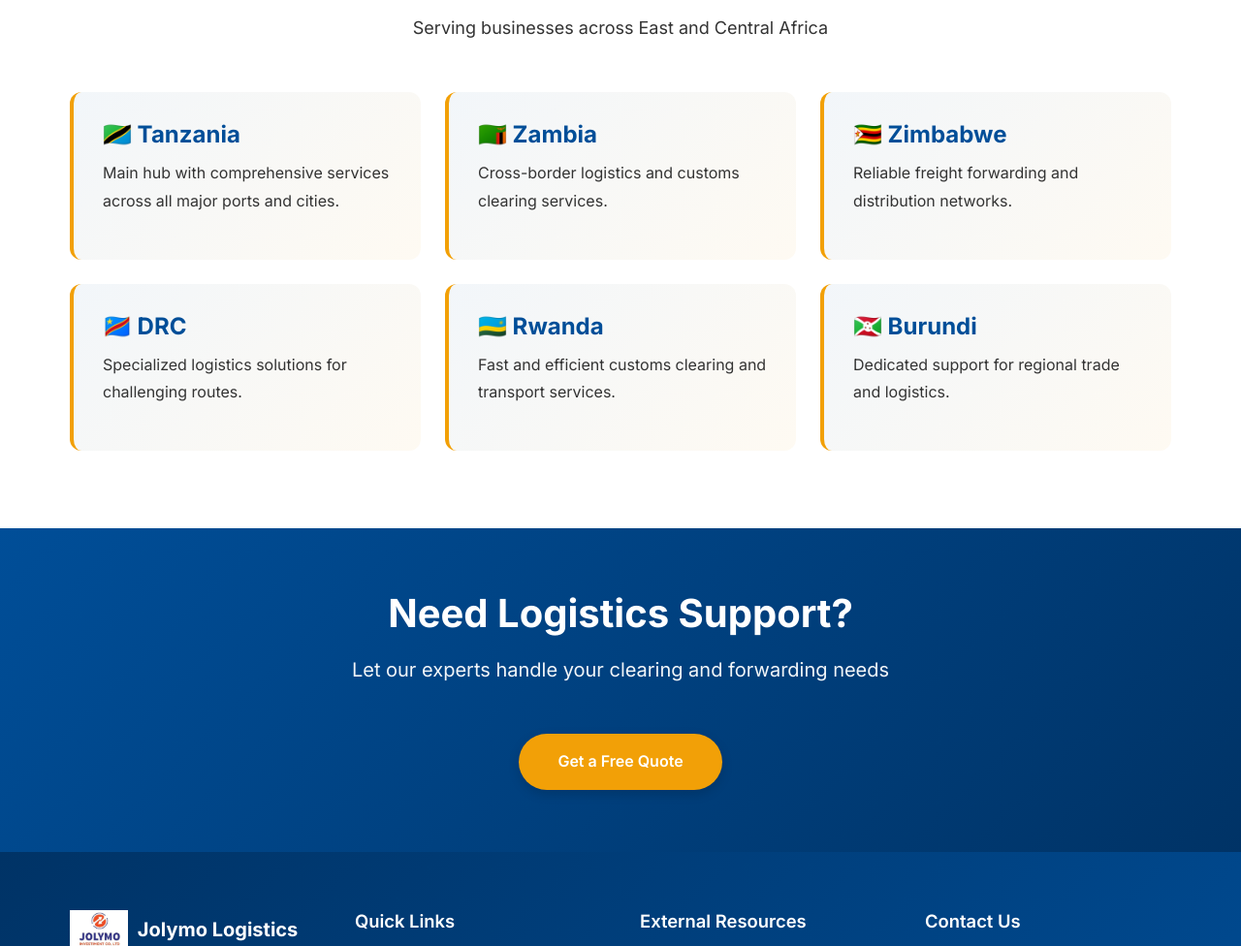
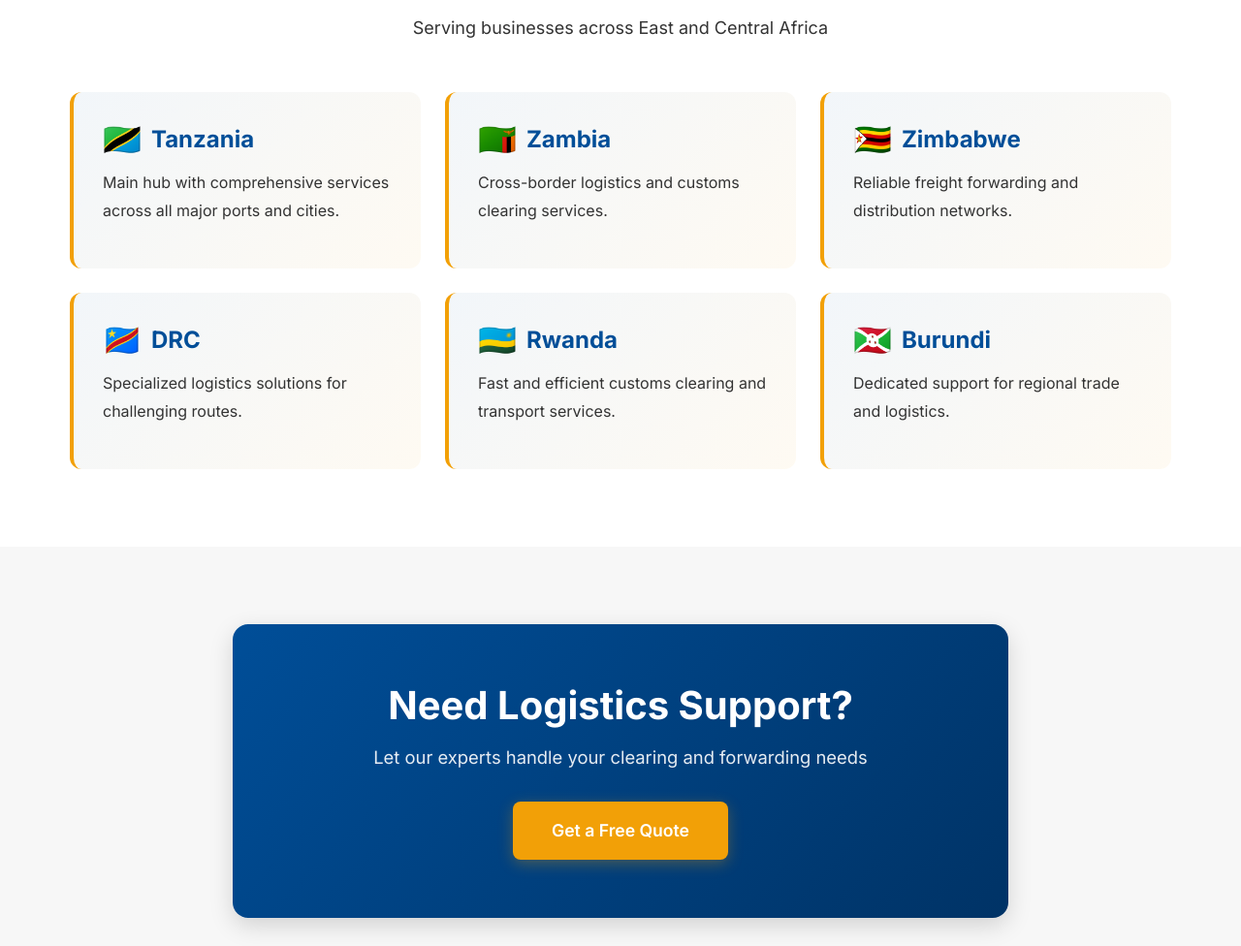
Before and after one commit to victorjudysen/jolymo, a plain HTML site: page services.html in a window 1280 px wide. Shown: the part 3786-4762 px from the top of the page at 97% size. Drawn offline with Linux system fonts and the light colour scheme.

Commit message:
Oct.24: rebuilding the website-15.

```diff
--- a/services.html
+++ b/services.html
@@ -196,27 +196,39 @@
 
             <div style="display: grid; grid-template-columns: repeat(3, 1fr); gap: 25px; margin-top: 50px;">
                 <div style="background: linear-gradient(135deg, rgba(0, 78, 152, 0.05), rgba(242, 160, 7, 0.05)); padding: 30px; border-radius: 12px; border-left: 4px solid #F2A007;">
-                    <h3 style="font-size: 1.5rem; color: #004E98; margin-bottom: 10px;">🇹🇿 Tanzania</h3>
+                    <h3 style="font-size: 1.5rem; color: #004E98; margin-bottom: 10px; display: flex; align-items: center; gap: 10px;">
+                        <span style="font-size: 2rem;">🇹🇿</span> Tanzania
+                    </h3>
                     <p>Main hub with comprehensive services across all major ports and cities.</p>
                 </div>
                 <div style="background: linear-gradient(135deg, rgba(0, 78, 152, 0.05), rgba(242, 160, 7, 0.05)); padding: 30px; border-radius: 12px; border-left: 4px solid #F2A007;">
-                    <h3 style="font-size: 1.5rem; color: #004E98; margin-bottom: 10px;">🇿🇲 Zambia</h3>
+                    <h3 style="font-size: 1.5rem; color: #004E98; margin-bottom: 10px; display: flex; align-items: center; gap: 10px;">
+                        <span style="font-size: 2rem;">🇿🇲</span> Zambia
+                    </h3>
                     <p>Cross-border logistics and customs clearing services.</p>
                 </div>
                 <div style="background: linear-gradient(135deg, rgba(0, 78, 152, 0.05), rgba(242, 160, 7, 0.05)); padding: 30px; border-radius: 12px; border-left: 4px solid #F2A007;">
-                    <h3 style="font-size: 1.5rem; color: #004E98; margin-bottom: 10px;">🇿🇼 Zimbabwe</h3>
+                    <h3 style="font-size: 1.5rem; color: #004E98; margin-bottom: 10px; display: flex; align-items: center; gap: 10px;">
+                        <span style="font-size: 2rem;">🇿🇼</span> Zimbabwe
+                    </h3>
                     <p>Reliable freight forwarding and distribution networks.</p>
                 </div>
                 <div style="background: linear-gradient(135deg, rgba(0, 78, 152, 0.05), rgba(242, 160, 7, 0.05)); padding: 30px; border-radius: 12px; border-left: 4px solid #F2A007;">
-                    <h3 style="font-size: 1.5rem; color: #004E98; margin-bottom: 10px;">🇨🇩 DRC</h3>
+                    <h3 style="font-size: 1.5rem; color: #004E98; margin-bottom: 10px; display: flex; align-items: center; gap: 10px;">
+                        <span style="font-size: 2rem;">🇨🇩</span> DRC
+                    </h3>
                     <p>Specialized logistics solutions for challenging routes.</p>
                 </div>
                 <div style="background: linear-gradient(135deg, rgba(0, 78, 152, 0.05), rgba(242, 160, 7, 0.05)); padding: 30px; border-radius: 12px; border-left: 4px solid #F2A007;">
-                    <h3 style="font-size: 1.5rem; color: #004E98; margin-bottom: 10px;">🇷🇼 Rwanda</h3>
+                    <h3 style="font-size: 1.5rem; color: #004E98; margin-bottom: 10px; display: flex; align-items: center; gap: 10px;">
+                        <span style="font-size: 2rem;">🇷🇼</span> Rwanda
+                    </h3>
                     <p>Fast and efficient customs clearing and transport services.</p>
                 </div>
                 <div style="background: linear-gradient(135deg, rgba(0, 78, 152, 0.05), rgba(242, 160, 7, 0.05)); padding: 30px; border-radius: 12px; border-left: 4px solid #F2A007;">
-                    <h3 style="font-size: 1.5rem; color: #004E98; margin-bottom: 10px;">🇧🇮 Burundi</h3>
+                    <h3 style="font-size: 1.5rem; color: #004E98; margin-bottom: 10px; display: flex; align-items: center; gap: 10px;">
+                        <span style="font-size: 2rem;">🇧🇮</span> Burundi
+                    </h3>
                     <p>Dedicated support for regional trade and logistics.</p>
                 </div>
             </div>
@@ -224,11 +236,13 @@
     </section>
 
     <!-- CTA Section -->
-    <section class="cta-section">
+    <section style="padding: 80px 0; background-color: #F7F7F7;">
         <div class="container">
-            <h2>Need Logistics Support?</h2>
-            <p>Let our experts handle your clearing and forwarding needs</p>
-            <a href="contact.html" class="btn btn-primary">Get a Free Quote</a>
+            <div style="max-width: 800px; margin: 0 auto; background: linear-gradient(135deg, #004E98 0%, #003366 100%); padding: 60px 40px; border-radius: 16px; text-align: center; box-shadow: 0 8px 24px rgba(0, 0, 0, 0.15);">
+                <h2 style="font-size: 2.5rem; color: white; margin-bottom: 15px; font-weight: 700;">Need Logistics Support?</h2>
+                <p style="font-size: 1.15rem; color: rgba(255, 255, 255, 0.9); margin-bottom: 30px; line-height: 1.6;">Let our experts handle your clearing and forwarding needs</p>
+                <a href="contact.html" style="display: inline-block; padding: 16px 40px; background: #F2A007; color: white; text-decoration: none; font-weight: 600; border-radius: 8px; font-size: 1.1rem; transition: all 0.3s ease; box-shadow: 0 4px 15px rgba(242, 160, 7, 0.3);" onmouseover="this.style.background='#d89006'; this.style.transform='translateY(-2px)'; this.style.boxShadow='0 6px 20px rgba(242, 160, 7, 0.4)';" onmouseout="this.style.background='#F2A007'; this.style.transform='translateY(0)'; this.style.boxShadow='0 4px 15px rgba(242, 160, 7, 0.3)';">Get a Free Quote</a>
+            </div>
         </div>
     </section>
 
```
Also changed, not shown: contact.html (+27 -21 lines).
